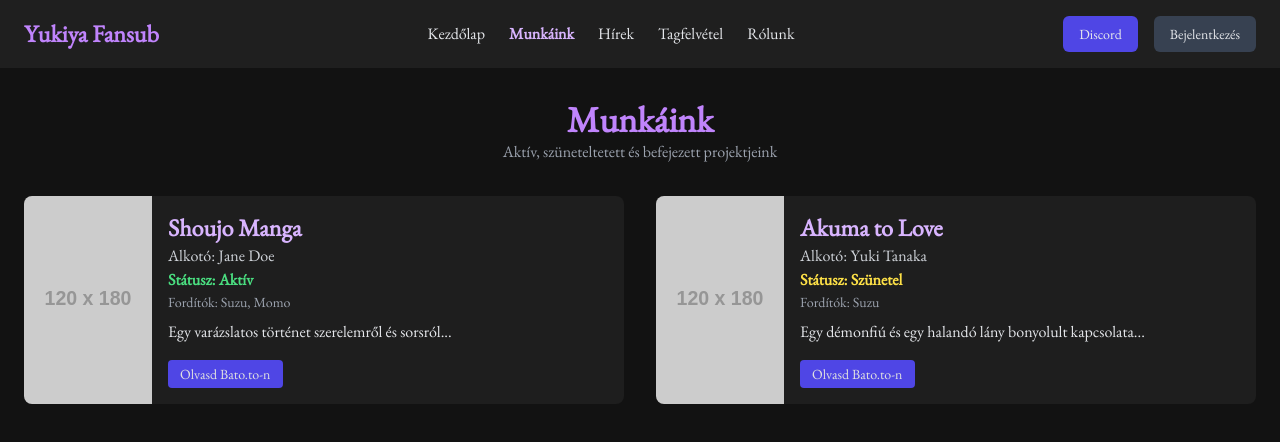
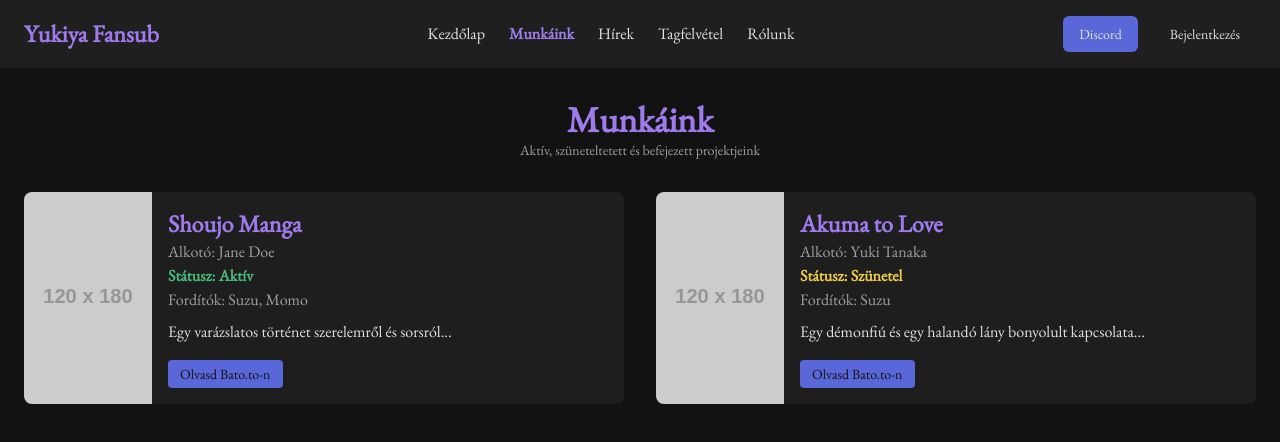
Before and after one commit to suzu-offical/yukiya-fansub, a plain HTML site: page munkaink.html in a window 1280 px wide. Drawn offline with nearby package versions, Linux system fonts and the light colour scheme; placeholder pictures from the web are drawn by us.

Commit message:
Update munkaink.html

```diff
--- a/munkaink.html
+++ b/munkaink.html
@@ -7,32 +7,54 @@
   <script src="https://cdn.tailwindcss.com"></script>
   <link href="https://fonts.googleapis.com/css2?family=EB+Garamond&display=swap" rel="stylesheet">
   <style>
+    :root {
+      --bg: #121212;            /* háttér */
+      --nav-bg: #1f1f1f;        /* nav háttér */
+      --text-primary: #e0e0e0;  /* főszöveg */
+      --text-secondary: #a0a0a0;/* alapszöveg */
+      --brand: #9f7aea;         /* fő lila */
+      --cta: #5a67d8;           /* gomb/link szín */
+      --cta-hover: #434190;     /* gomb hover */
+      --status-active: #48bb78; /* “Aktív” */
+      --status-paused: #ecc94b; /* “Szünetel” */
+      --status-done: #63b3ed;   /* “Befejezett” */
+    }
     body {
       font-family: 'EB Garamond', serif;
-      background-color: #121212;
-      color: #e0e0e0;
+      background-color: var(--bg);
+      color: var(--text-primary);
+    }
+    nav {
+      background-color: var(--nav-bg);
     }
   </style>
 </head>
 <body class="min-h-screen flex flex-col">
 
   <!-- NAVIGÁCIÓ -->
-  <nav class="bg-[#1f1f1f] text-gray-200 px-6 py-4 flex items-center justify-between">
-    <a href="index.html" class="text-2xl font-bold text-purple-400">Yukiya Fansub</a>
+  <nav class="px-6 py-4 flex items-center justify-between">
+    <a href="index.html" class="text-2xl font-bold" style="color: var(--brand);">
+      Yukiya Fansub
+    </a>
     <ul class="hidden md:flex space-x-6">
-      <li><a href="index.html" class="hover:text-purple-300">Kezdőlap</a></li>
-      <li><a href="munkaink.html" class="text-purple-300 font-semibold">Munkáink</a></li>
-      <li><a href="hirek.html" class="hover:text-purple-300">Hírek</a></li>
-      <li><a href="tagfelvetel.html" class="hover:text-purple-300">Tagfelvétel</a></li>
-      <li><a href="rolunk.html" class="hover:text-purple-300">Rólunk</a></li>
+      <li><a href="index.html" class="hover:opacity-80" style="color: var(--text-primary);">Kezdőlap</a></li>
+      <li><a href="munkaink.html" class="font-semibold" style="color: var(--brand);">Munkáink</a></li>
+      <li><a href="hirek.html" class="hover:opacity-80" style="color: var(--text-primary);">Hírek</a></li>
+      <li><a href="tagfelvetel.html" class="hover:opacity-80" style="color: var(--text-primary);">Tagfelvétel</a></li>
+      <li><a href="rolunk.html" class="hover:opacity-80" style="color: var(--text-primary);">Rólunk</a></li>
     </ul>
     <div class="flex items-center space-x-4">
       <a href="https://discord.gg/k8HE6rUeDC" target="_blank"
-         class="px-4 py-2 bg-indigo-600 hover:bg-indigo-500 rounded-md text-sm">
+         class="px-4 py-2 rounded-md text-sm"
+         style="background-color: var(--cta); color: var(--text-primary);"
+         onmouseover="this.style.backgroundColor = getComputedStyle(document.documentElement).getPropertyValue('--cta-hover')"
+         onmouseout="this.style.backgroundColor = getComputedStyle(document.documentElement).getPropertyValue('--cta')"
+      >
         Discord
       </a>
       <button id="loginBtn"
-              class="px-4 py-2 bg-gray-700 hover:bg-gray-600 rounded-md text-sm">
+              class="px-4 py-2 rounded-md text-sm"
+              style="background-color: var(--nav-bg); color: var(--text-primary);">
         Bejelentkezés
       </button>
     </div>
@@ -41,45 +63,43 @@
   <!-- LOGIN MODAL (placeholder) -->
   <div id="loginModal" class="fixed inset-0 bg-black bg-opacity-60 flex items-center justify-center hidden">
     <div class="bg-[#1e1e1e] p-6 rounded-lg w-80">
-      <h2 class="text-xl font-semibold text-purple-300 mb-4">Bejelentkezés</h2>
+      <h2 class="text-xl font-semibold mb-4" style="color: var(--brand);">Bejelentkezés</h2>
       <form>
         <input type="email" placeholder="E-mail" class="w-full mb-3 px-3 py-2 rounded bg-gray-800 text-gray-100" />
         <input type="password" placeholder="Jelszó" class="w-full mb-3 px-3 py-2 rounded bg-gray-800 text-gray-100" />
-        <button type="submit" class="w-full py-2 bg-purple-400 hover:bg-purple-300 rounded text-gray-900 font-semibold">
+        <button type="submit" class="w-full py-2 rounded font-semibold"
+                style="background-color: var(--brand); color: var(--bg);">
           Belépés
         </button>
       </form>
-      <button id="closeLogin" class="mt-4 text-sm text-gray-400 hover:underline">Mégse</button>
+      <button id="closeLogin" class="mt-4 text-sm" style="color: var(--text-secondary);">Mégse</button>
     </div>
   </div>
 
   <!-- OLDALTARTALOM -->
   <main class="flex-1 px-6 py-8">
     <header class="mb-8 text-center">
-      <h1 class="text-4xl font-bold text-purple-400">Munkáink</h1>
-      <p class="text-gray-400">Aktív, szüneteltetett és befejezett projektjeink</p>
+      <h1 class="text-4xl font-bold" style="color: var(--brand);">Munkáink</h1>
+      <p class="text-sm" style="color: var(--text-secondary);">Aktív, szüneteltetett és befejezett projektjeink</p>
     </header>
 
     <section class="grid gap-8 md:grid-cols-2">
       <!-- Projektkártya 1 -->
       <article class="bg-[#1e1e1e] rounded-lg overflow-hidden flex flex-col md:flex-row">
-        <img
-          src="https://via.placeholder.com/120x180"
-          alt="Borítókép"
-          class="w-full md:w-32 object-cover"
-        />
+        <img src="https://via.placeholder.com/120x180" alt="Borítókép" class="w-full md:w-32 object-cover"/>
         <div class="p-4 flex-1 flex flex-col justify-between">
           <div>
-            <h2 class="text-2xl font-semibold text-purple-300">Shoujo Manga</h2>
-            <p class="text-gray-300">Alkotó: Jane Doe</p>
-            <p class="text-green-400 font-semibold">Státusz: Aktív</p>
-            <p class="text-sm text-gray-400">Fordítók: Suzu, Momo</p>
-            <p class="mt-2 text-gray-200">Egy varázslatos történet szerelemről és sorsról...</p>
+            <h2 class="text-2xl font-semibold" style="color: var(--brand);">Shoujo Manga</h2>
+            <p style="color: var(--text-secondary);">Alkotó: Jane Doe</p>
+            <p class="font-semibold" style="color: var(--status-active);">Státusz: Aktív</p>
+            <p style="color: var(--text-secondary);">Fordítók: Suzu, Momo</p>
+            <p class="mt-2" style="color: var(--text-primary);">Egy varázslatos történet szerelemről és sorsról...</p>
           </div>
-          <a
-            href="https://bato.to"
-            target="_blank"
-            class="mt-4 inline-block self-start px-3 py-1 bg-indigo-600 hover:bg-indigo-500 rounded text-sm"
+          <a href="https://bato.to" target="_blank"
+             class="mt-4 inline-block self-start px-3 py-1 rounded text-sm"
+             style="background-color: var(--cta); color: var(--bg);"
+             onmouseover="this.style.backgroundColor = getComputedStyle(document.documentElement).getPropertyValue('--cta-hover')"
+             onmouseout="this.style.backgroundColor = getComputedStyle(document.documentElement).getPropertyValue('--cta')"
           >
             Olvasd Bato.to-n
           </a>
@@ -88,23 +108,20 @@
 
       <!-- Projektkártya 2 -->
       <article class="bg-[#1e1e1e] rounded-lg overflow-hidden flex flex-col md:flex-row">
-        <img
-          src="https://via.placeholder.com/120x180"
-          alt="Borítókép"
-          class="w-full md:w-32 object-cover"
-        />
+        <img src="https://via.placeholder.com/120x180" alt="Borítókép" class="w-full md:w-32 object-cover"/>
         <div class="p-4 flex-1 flex flex-col justify-between">
           <div>
-            <h2 class="text-2xl font-semibold text-purple-300">Akuma to Love</h2>
-            <p class="text-gray-300">Alkotó: Yuki Tanaka</p>
-            <p class="text-yellow-300 font-semibold">Státusz: Szünetel</p>
-            <p class="text-sm text-gray-400">Fordítók: Suzu</p>
-            <p class="mt-2 text-gray-200">Egy démonfiú és egy halandó lány bonyolult kapcsolata...</p>
+            <h2 class="text-2xl font-semibold" style="color: var(--brand);">Akuma to Love</h2>
+            <p style="color: var(--text-secondary);">Alkotó: Yuki Tanaka</p>
+            <p class="font-semibold" style="color: var(--status-paused);">Státusz: Szünetel</p>
+            <p style="color: var(--text-secondary);">Fordítók: Suzu</p>
+            <p class="mt-2" style="color: var(--text-primary);">Egy démonfiú és egy halandó lány bonyolult kapcsolata...</p>
           </div>
-          <a
-            href="https://bato.to"
-            target="_blank"
-            class="mt-4 inline-block self-start px-3 py-1 bg-indigo-600 hover:bg-indigo-500 rounded text-sm"
+          <a href="https://bato.to" target="_blank"
+             class="mt-4 inline-block self-start px-3 py-1 rounded text-sm"
+             style="background-color: var(--cta); color: var(--bg);"
+             onmouseover="this.style.backgroundColor = getComputedStyle(document.documentElement).getPropertyValue('--cta-hover')"
+             onmouseout="this.style.backgroundColor = getComputedStyle(document.documentElement).getPropertyValue('--cta')"
           >
             Olvasd Bato.to-n
           </a>
```
